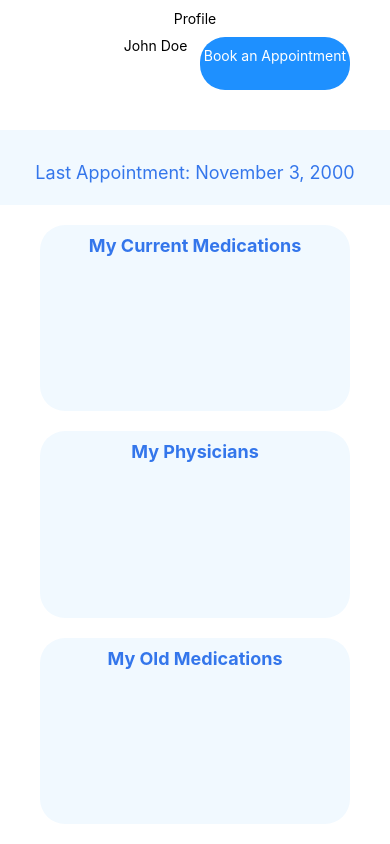
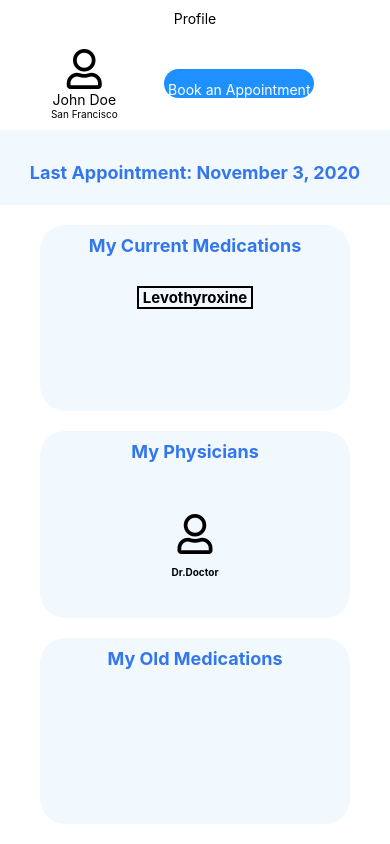
Before and after one commit to Pinfo-HumaniTECH/PINfoApp, a React Native app: screen / in a window 390 px wide. Built offline with nearby package versions, Linux system fonts and the light colour scheme.

Commit message:
icon update

```diff
--- a/App.js
+++ b/App.js
@@ -2,6 +2,7 @@ import { StatusBar } from 'expo-status-bar';
 import React from 'react';
 import { StyleSheet, Text, View } from 'react-native';
 import ProfileScreen from './app/screens/ProfileScreen';
+import SearchScreen from './app/screens/SearchScreen';
 
 export default function App() {
   return <ProfileScreen />;
--- a/app/screens/ProfileScreen.js
+++ b/app/screens/ProfileScreen.js
@@ -1,14 +1,21 @@
 import React from 'react';
 import { StyleSheet, View, Text, SafeAreaView, Button, TouchableHighlight } from 'react-native';
 
-function ProfileScreen(props) {
+//import {render} from "react-dom";
+import Icon from 'react-native-vector-icons/FontAwesome5'
+//import { faHome } from "@fortawesome/free-solid-svg-icons";
+//import {FontAwesomeIcon} from "@fortawesome/react-fontawesome";
+function ProfileScreen() {
     return (
         <SafeAreaView
+            //background styling
             style={{
                 backgroundColor: "#fff",
                 flex: 1,
                 fontFamily: "Arial",
             }}>
+
+                {/* nav bar */}
                 <View style={{
                     backgroundColor: "white",
                     flex: .2,
@@ -16,6 +23,8 @@ function ProfileScreen(props) {
                 }}>
                     <Text style={{textAlign: 'center'}}> Profile </Text>
                 </View>
+
+                {/* header */}
                 <View style={{
                     backgroundColor: "white",
                     flex: .5,
@@ -23,24 +32,37 @@ function ProfileScreen(props) {
                     marginLeft: 40,
                     marginRight: 40,
                     justifyContent: 'center',
+                    alignItems: 'center'
+                }}>
 
-                }}>
-                    <View style={{flex: 1}}>
-                        {/* Image */}
+                    {/* profile */}
+                    <View style={{
+                        flex:1,
+                        alignItems: 'center',
+                    }}>
+                        {<Icon
+                            name = "user"
+                            size = {40}
+                        /> }
+                        <Text> John Doe </Text>
+                        <Text style = {{fontSize: 10}}> San Francisco </Text>
                     </View>
-                    <View style={{flex: 1}}>
-                        <Text> John Doe </Text>
-                    </View>
-                    <TouchableHighlight>
+
+                    {/* book apt container */}
+                    <View style={{
+                        flex: 2.5,
+                        alignItems: 'center',
+                    }}>
                         <View style={{
-                            flex: 1,
                             backgroundColor: "dodgerblue",
-                            marginBottom: 40,
                             borderRadius: 25,
                             }}>
-                            <Text style={{color: "white", paddingTop: 10}} > Book an Appointment </Text>
+                            <Text style={{
+                                color: "white",
+                                paddingTop: 12
+                            }} > Book an Appointment {"\n"}</Text>
                         </View>
-                    </TouchableHighlight>
+                    </View>
                 </View>
                 <View style={{
                     backgroundColor: "#F1F9FF",
@@ -48,21 +70,31 @@ function ProfileScreen(props) {
                     marginBottom: 20,
                     justifyContent: 'center',
                 }}>
-                    <Text style={{color: "#3476EB", textAlign: "center", paddingTop: 10, fontSize: 18 }}> Last Appointment: November 3, 2000 </Text>
+                    <Text style={styles.titleText}> Last Appointment: November 3, 2020 </Text>
                 </View>
                 <View style={styles.roundedRectangle}>
-                    <Text style={{color: "#3476EB", fontWeight: "bold", textAlign: "center", paddingTop: 10, fontSize: 18 }}> My Current Medications </Text>
-
+                    <Text style={styles.titleText}> My Current Medications </Text>
+                    <Text style={{color: "black", fontWeight: "bold", textAlign: "center", marginTop: 30, fontSize: 15,borderColor: "black", borderWidth: 2}}> Levothyroxine </Text>
                 </View>
                 <View style={styles.roundedRectangle}>
-                    <Text style={{color: "#3476EB", fontWeight: "bold", textAlign: "center", paddingTop: 10, fontSize: 18 }}> My Physicians </Text>
+                    <Text style={styles.titleText}> My Physicians </Text>
+                    {<Icon style={{
+                        marginTop: 50,
+                    }}
+                        name = "user"
+                        size = {40}
+                    /> }
+                    <Text style={{color: "black", fontWeight: "bold", textAlign: "center", paddingTop: 10, fontSize: 10 }}> Dr.Doctor </Text>
                 </View>
                 <View style={styles.roundedRectangle}>
-                    <Text style={{color: "#3476EB", fontWeight: "bold", textAlign: "center", paddingTop: 10, fontSize: 18 }}> My Old Medications </Text>
+                    <Text style={styles.titleText}> My Old Medications </Text>
                 </View>
         </SafeAreaView>
     );
 }
+
+export default ProfileScreen;
+
 const styles = StyleSheet.create({
     roundedRectangle: {
         backgroundColor: "#F1F9FF",
@@ -71,7 +103,13 @@ const styles = StyleSheet.create({
         marginLeft: 40,
         marginRight: 40,
         borderRadius: 25,
+        alignItems: 'center',
+    },
+    titleText: {
+        color: "#3476EB",
+        fontWeight: "bold",
+        textAlign: "center",
+        paddingTop: 10,
+        fontSize: 18,
     },
   });
-
-export default ProfileScreen;
--- /dev/null
+++ b/app/screens/SearchScreen.js
@@ -0,0 +1,36 @@
+import React from 'react';
+import { SearchBar } from 'react-native-elements';
+import { StyleSheet, View, Text, SafeAreaView, Button, TouchableHighlight } from 'react-native';
+
+
+
+class SearchScreen extends React.Component {
+    state = {
+        search: '',
+    };
+
+    updateSearch = (search) => {
+        this.setState({search});
+    };
+    render() {
+        const {search} = this.state;
+
+        return (
+            <SafeAreaView style = {{backgroundColor: "#3476EB"}}>
+                <View style={{
+                    justifyContent: 'center',
+                }}>
+                    <Text style={{textAlign: 'center'}}> Search </Text>
+                </View>
+                <SearchBar
+                    placeholder = "Type Here"
+                    onChangeText = {this.updateSearch}
+                    value = {search}
+                />
+            </SafeAreaView>
+        );
+    }
+}
+
+
+export default SearchScreen;
--- a/package.json
+++ b/package.json
@@ -13,6 +13,8 @@
     "react": "16.13.1",
     "react-dom": "16.13.1",
     "react-native": "https://github.com/expo/react-native/archive/sdk-40.0.1.tar.gz",
+    "react-native-elements": "^3.3.2",
+    "react-native-vector-icons": "^8.1.0",
     "react-native-web": "~0.13.12"
   },
   "devDependencies": {
```
Also changed, not shown: 1 other file (tests, documents, lock files or other folders).
